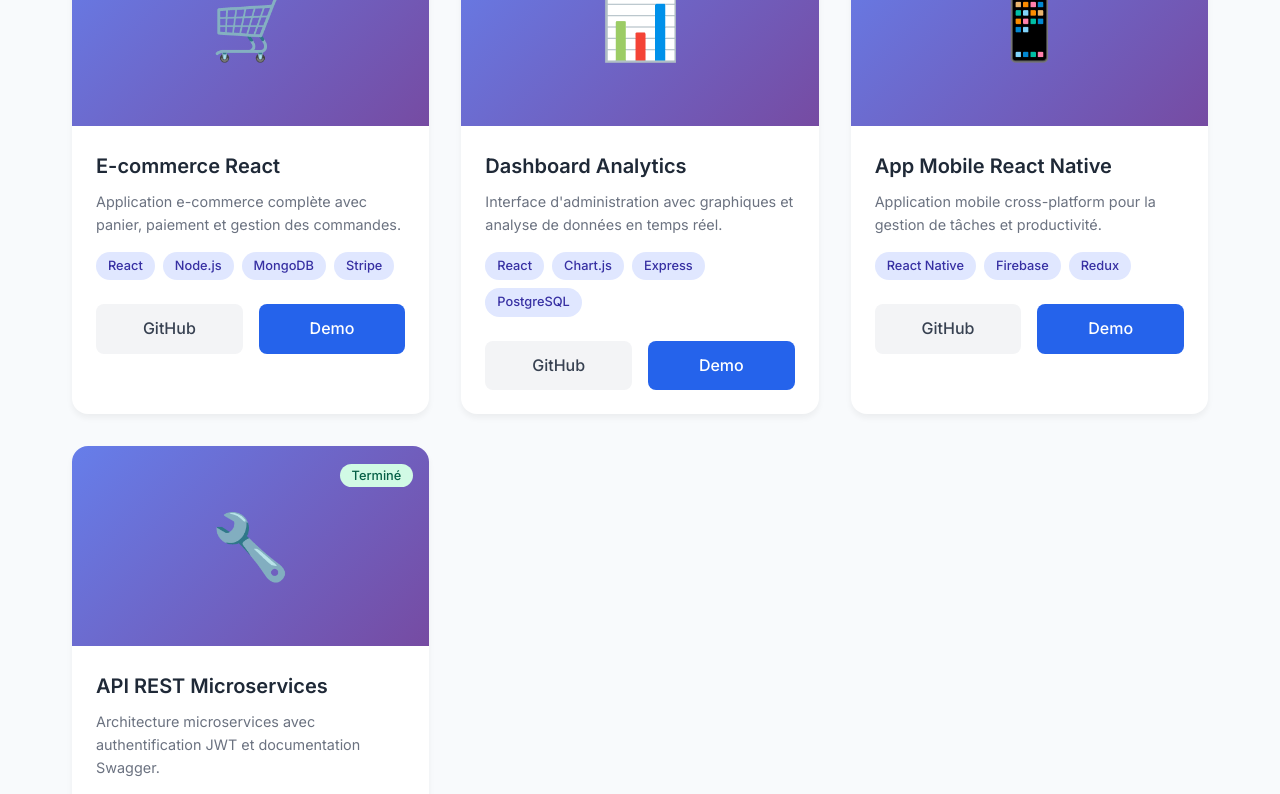
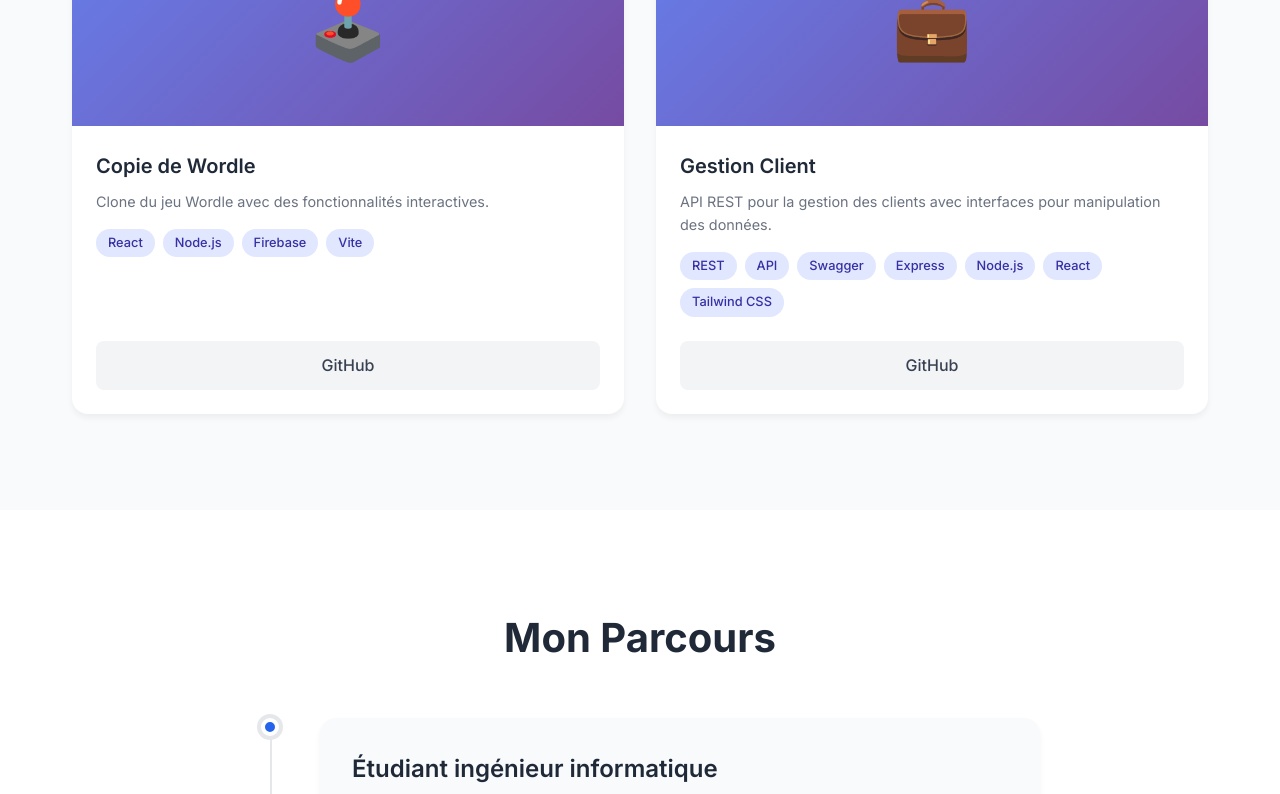
Before and after one commit to Arthur-Blamart/Portfolio, a React (Vite) app: page / in a window 1280 px wide. Shown: the part 3020-3814 px from the top of the page. Built offline with nearby package versions, Linux system fonts and the light colour scheme.

Commit message:
ajout de mes projets

```diff
--- a/src/components/Projects.css
+++ b/src/components/Projects.css
@@ -16,6 +16,9 @@
   overflow: hidden;
   box-shadow: 0 4px 6px rgba(0, 0, 0, 0.05);
   transition: transform 0.3s ease, box-shadow 0.3s ease;
+  display: flex;
+  flex-direction: column;
+  height: 100%;
 }
 
 .project-card:hover {
@@ -61,6 +64,9 @@
 
 .project-content {
   padding: 1.5rem;
+  display: flex;
+  flex-direction: column;
+  flex-grow: 1;
 }
 
 .project-title {
@@ -96,6 +102,7 @@
 .project-links {
   display: flex;
   gap: 1rem;
+  margin-top: auto;
 }
 
 .project-link {
--- a/src/components/Projects.jsx
+++ b/src/components/Projects.jsx
@@ -4,40 +4,20 @@ import './Projects.css';
 const Projects = () => {
   const projects = [
     {
-      title: 'E-commerce React',
-      description: 'Application e-commerce complète avec panier, paiement et gestion des commandes.',
-      technologies: ['React', 'Node.js', 'MongoDB', 'Stripe'],
-      image: '🛒',
-      github: '#',
-      demo: '#',
+      title: 'Copie de Wordle',
+      description: 'Clone du jeu Wordle avec des fonctionnalités interactives.',
+      technologies: ['React', 'Node.js', 'Firebase', 'Vite'],
+      image: '🕹️',
+      github: 'https://github.com/Arthur-Blamart/guessTheWord',
       status: 'Terminé'
     },
     {
-      title: 'Dashboard Analytics',
-      description: 'Interface d\'administration avec graphiques et analyse de données en temps réel.',
-      technologies: ['React', 'Chart.js', 'Express', 'PostgreSQL'],
-      image: '📊',
-      github: '#',
-      demo: '#',
-      status: 'Terminé'
-    },
-    {
-      title: 'App Mobile React Native',
-      description: 'Application mobile cross-platform pour la gestion de tâches et productivité.',
-      technologies: ['React Native', 'Firebase', 'Redux'],
-      image: '📱',
-      github: '#',
-      demo: '#',
+      title: 'Gestion Client',
+      description: 'API REST pour la gestion des clients avec interfaces pour manipulation des données.',
+      technologies: ['REST', 'API', 'Swagger', 'Express', 'Node.js', 'React', 'Tailwind CSS'],
+      image: '💼',
+      github: 'https://github.com/Arthur-Blamart/GestionClient',
       status: 'En cours'
-    },
-    {
-      title: 'API REST Microservices',
-      description: 'Architecture microservices avec authentification JWT et documentation Swagger.',
-      technologies: ['Node.js', 'Docker', 'JWT', 'Swagger'],
-      image: '🔧',
-      github: '#',
-      demo: '#',
-      status: 'Terminé'
     }
   ];
 
@@ -68,9 +48,6 @@ const Projects = () => {
                   <a href={project.github} className="project-link github" target="_blank" rel="noopener noreferrer">
                     <span>GitHub</span>
                   </a>
-                  <a href={project.demo} className="project-link demo" target="_blank" rel="noopener noreferrer">
-                    <span>Demo</span>
-                  </a>
                 </div>
               </div>
             </div>
```
